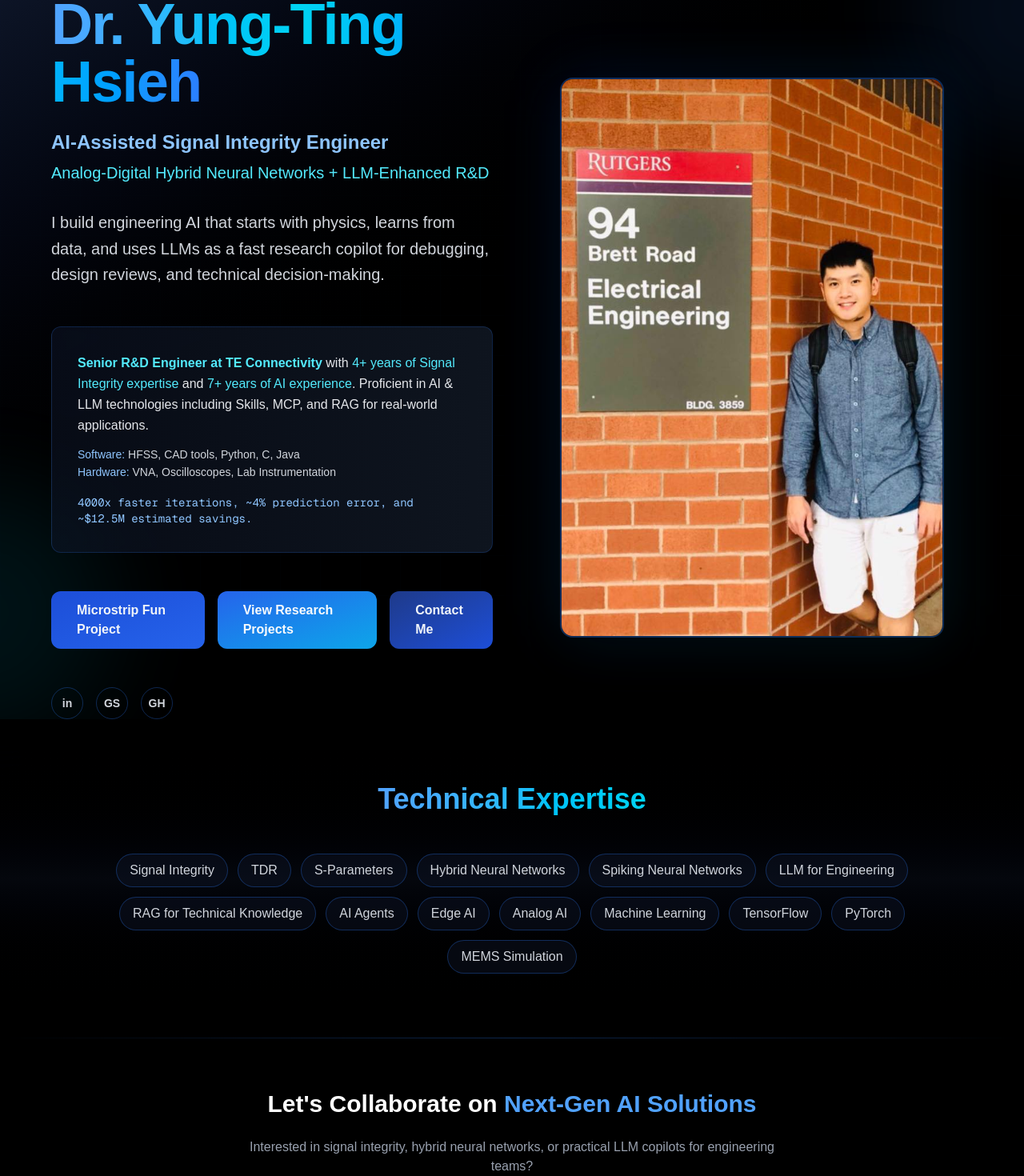
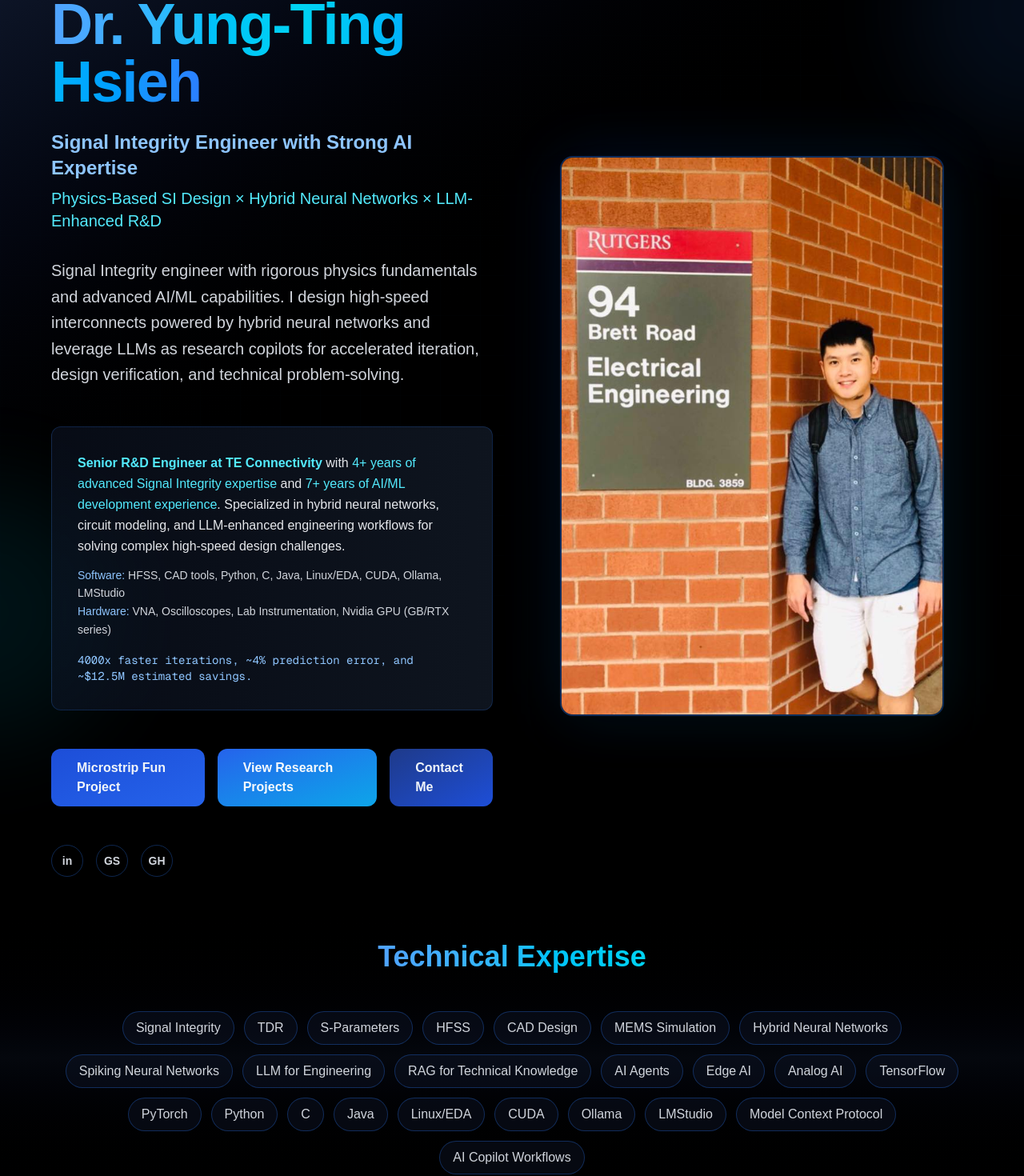
Before and after one commit to dryungtinghsieh-ui/ai-portfolio, a Next.js app: page / in a window 1280 px wide. Shown: the part 6-1476 px from the top of the page at 80% size. Built offline with nearby package versions, Linux system fonts and the light colour scheme.

Commit message:
chore: reorganize portfolio hierarchy - emphasize SI engineering with AI expertise

```diff
--- a/app/page.tsx
+++ b/app/page.tsx
@@ -5,9 +5,14 @@ import Image from 'next/image';
 import { useState } from 'react';
 
 const expertiseTags = [
+  // Signal Integrity Core
   'Signal Integrity',
   'TDR',
   'S-Parameters',
+  'HFSS',
+  'CAD Design',
+  'MEMS Simulation',
+  // AI & ML
   'Hybrid Neural Networks',
   'Spiking Neural Networks',
   'LLM for Engineering',
@@ -15,10 +20,19 @@ const expertiseTags = [
   'AI Agents',
   'Edge AI',
   'Analog AI',
-  'Machine Learning',
   'TensorFlow',
   'PyTorch',
-  'MEMS Simulation',
+  // Software & Tools
+  'Python',
+  'C',
+  'Java',
+  'Linux/EDA',
+  'CUDA',
+  'Ollama',
+  'LMStudio',
+  // Model Context Protocol
+  'Model Context Protocol',
+  'AI Copilot Workflows',
 ];
 
 const socials = [
@@ -171,10 +185,10 @@ export default function Home() {
 
                 <motion.div variants={itemVariants} className="mb-8">
                   <h2 className="mb-2 text-xl font-semibold text-blue-300 sm:text-2xl">
-                    AI-Assisted Signal Integrity Engineer
+                    Signal Integrity Engineer with Strong AI Expertise
                   </h2>
                   <p className="text-lg font-medium text-cyan-300 sm:text-xl">
-                    Analog-Digital Hybrid Neural Networks + LLM-Enhanced R&D
+                    Physics-Based SI Design × Hybrid Neural Networks × LLM-Enhanced R&D
                   </p>
                 </motion.div>
 
@@ -182,9 +196,9 @@ export default function Home() {
                   variants={itemVariants}
                   className="mb-12 text-lg leading-relaxed text-gray-300 sm:text-xl"
                 >
-                  I build engineering AI that starts with physics, learns from data, and uses
-                  LLMs as a fast research copilot for debugging, design reviews, and technical
-                  decision-making.
+                  Signal Integrity engineer with rigorous physics fundamentals and advanced AI/ML capabilities.
+                  I design high-speed interconnects powered by hybrid neural networks and leverage LLMs as research copilots
+                  for accelerated iteration, design verification, and technical problem-solving.
                 </motion.p>
 
                 <motion.div
@@ -193,14 +207,13 @@ export default function Home() {
                 >
                   <p className="text-sm leading-relaxed text-gray-200 sm:text-base">
                     <span className="font-semibold text-cyan-300">Senior R&D Engineer at TE Connectivity</span>{' '}
-                    with <span className="text-cyan-300">4+ years of Signal Integrity expertise</span> and{' '}
-                    <span className="text-cyan-300">7+ years of AI experience</span>. Proficient in AI & LLM
-                    technologies including Skills, MCP, and RAG for real-world applications.
+                    with <span className="text-cyan-300">4+ years of advanced Signal Integrity expertise</span> and{' '}
+                    <span className="text-cyan-300">7+ years of AI/ML development experience</span>. Specialized in hybrid neural networks, circuit modeling, and LLM-enhanced engineering workflows for solving complex high-speed design challenges.
                   </p>
                   <p className="mt-3 text-xs leading-relaxed text-gray-300 sm:text-sm">
-                    <span className="text-blue-300">Software:</span> HFSS, CAD tools, Python, C, Java
+                    <span className="text-blue-300">Software:</span> HFSS, CAD tools, Python, C, Java, Linux/EDA, CUDA, Ollama, LMStudio
                     <br />
-                    <span className="text-blue-300">Hardware:</span> VNA, Oscilloscopes, Lab Instrumentation
+                    <span className="text-blue-300">Hardware:</span> VNA, Oscilloscopes, Lab Instrumentation, Nvidia GPU (GB/RTX series)
                   </p>
                   <p className="mt-4 text-xs font-mono text-blue-300 sm:text-sm">
                     4000x faster iterations, ~4% prediction error, and ~$12.5M estimated savings.
@@ -340,11 +353,11 @@ export default function Home() {
             transition={{ duration: 0.6 }}
           >
             <h3 className="mb-6 text-2xl font-bold sm:text-3xl">
-              Let&apos;s Collaborate on <span className="text-blue-400">Next-Gen AI Solutions</span>
+              Let&apos;s Collaborate on <span className="text-blue-400">Advanced SI & AI Engineering</span>
             </h3>
             <p className="mx-auto mb-8 max-w-2xl text-gray-400">
-              Interested in signal integrity, hybrid neural networks, or practical LLM copilots for
-              engineering teams?
+              Looking to solve high-speed design challenges with physics-based SI engineering, hybrid neural networks,
+              and AI-accelerated R&D workflows? Let's talk.
             </p>
             <motion.a
               href="mailto:dr.yungting.hsieh@gmail.com"
```
